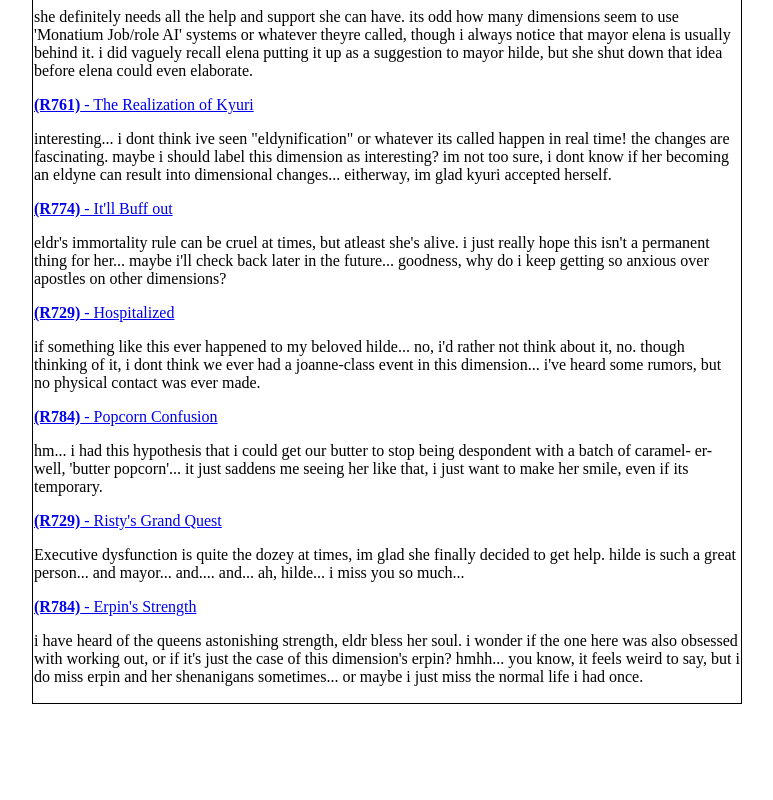
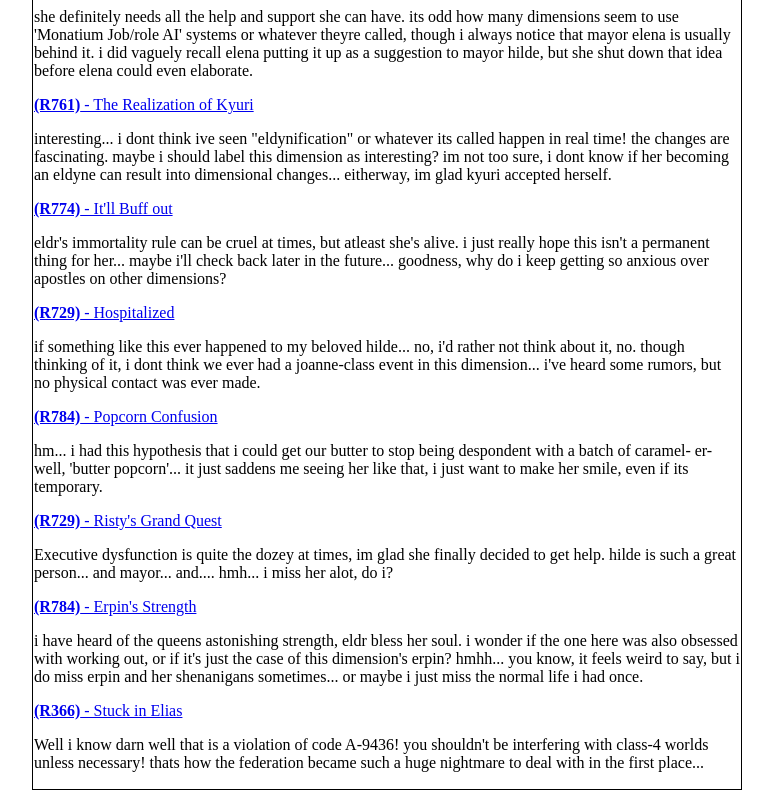
Before and after one commit to EmptyPanelComics/emptypanelcomics.github.io, a plain HTML site: page EDCU.html in a window 1280 px wide. Shown: the part 4594-5394 px from the top of the page, without its empty margins (253-1026 px from the left). Before the commit the page ends 5308 px from the top, so only its background shows below. Drawn offline with Linux system fonts and the light colour scheme; a web font is replaced by a local one.

Commit message:
Update EDCU.html

```diff
--- a/EDCU.html
+++ b/EDCU.html
@@ -162,9 +162,11 @@
   <P><a href="https://www.reddit.com/r/Trickcal/comments/1x3erdy/butter_and_her_butter_popcorn_comic/" target="_blank"><B>(R784)</B> - Popcorn Confusion</a></P>
       <p>hm... i had this hypothesis that i could get our butter to stop being despondent with a batch of caramel- er- well, 'butter popcorn'... it just saddens me seeing her like that, i just want to make her smile, even if its temporary.</p>
   <P><a href="https://www.reddit.com/r/Trickcal/comments/1xiuvcr/ristys_grand_adventure_of_nothing_in_paticular/" target="_blank"><B>(R729)</B> - Risty's Grand Quest</a></P>
-      <p>Executive dysfunction is quite the dozey at times, im glad she finally decided to get help. hilde is such a great person... and mayor... and.... and... ah, hilde... i miss you so much...</p>
+      <p>Executive dysfunction is quite the dozey at times, im glad she finally decided to get help. hilde is such a great person... and mayor... and.... hmh... i miss her alot, do i?</p>
   <P><a href="https://www.reddit.com/r/Trickcal/comments/1xr2ea7/erpin_and_her_comically_absurd_strength_comic/" target="_blank"><B>(R784)</B> - Erpin's Strength</a></P>
       <p>i have heard of the queens astonishing strength, eldr bless her soul. i wonder if the one here was also obsessed with working out, or if it's just the case of this dimension's erpin? hmhh... you know, it feels weird to say, but i do miss erpin and her shenanigans sometimes... or maybe i just miss the normal life i had once.</p>
+  <P><a href="https://www.reddit.com/r/Trickcal/comments/1xzn1pe/elenas_peculiar_allnighter_comic/" target="_blank"><B>(R366)</B> - Stuck in Elias</a></P>
+      <p>Well i know darn well that is a violation of code A-9436! you shouldn't be interfering with class-4 worlds unless necessary! thats how the federation became such a huge nightmare to deal with in the first place...</p>
 
     </td>
 </tr>
```
